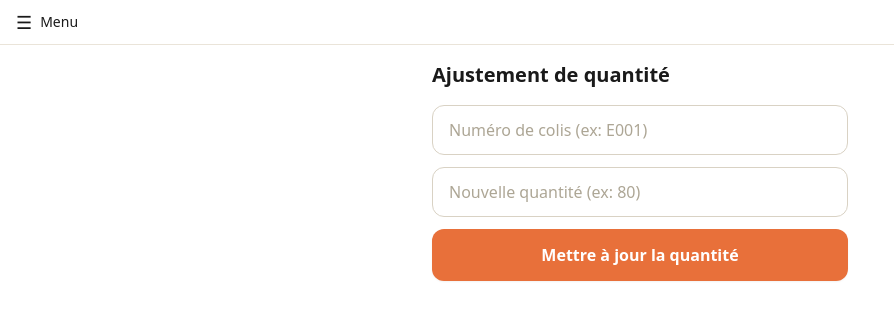
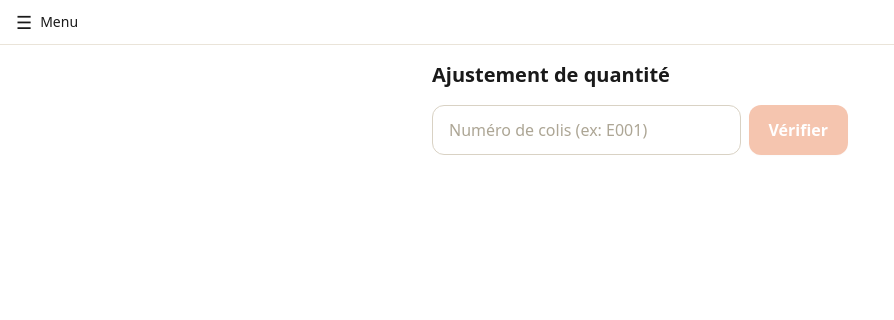
Before and after one commit to axell152/gestion-colis, a Next.js app: page /quantite in a window 1280 px wide. Shown: the top 320 px of the page, without its empty margins (0-894 px from the left). Built offline with nearby package versions, Linux system fonts and the light colour scheme.

Commit message:
Update page.tsx

```diff
--- a/src/app/quantite/page.tsx
+++ b/src/app/quantite/page.tsx
@@ -1,11 +1,13 @@
 'use client'
 
 import { useEffect, useState } from 'react'
-import { ajusterQuantite } from '@/lib/colis-actions'
 import UtilisateurActuel from '@/app/components/UtilisateurActuel'
+import { ajusterQuantite, rechercherColisParNumero } from '@/lib/colis-actions'
 
 const champClass =
   'w-full px-4 py-3 text-base rounded-xl border border-[#D9D2C4] bg-white text-[#1A1A1A] placeholder-[#ADA695] focus:outline-none focus:border-[#E8703A] focus:ring-2 focus:ring-[#E8703A]/20'
+
+type ColisTrouve = Awaited<ReturnType<typeof rechercherColisParNumero>>
 
 export default function QuantitePage() {
   const [numeroColis, setNumeroColis] = useState('')
@@ -15,6 +17,8 @@ export default function QuantitePage() {
     texte: string
   } | null>(null)
   const [utilisateurId, setUtilisateurId] = useState('')
+  const [colisTrouve, setColisTrouve] = useState<ColisTrouve>(null)
+  const [recherche, setRecherche] = useState(false)
 
   useEffect(() => {
   const id = localStorage.getItem('utilisateurId')
@@ -23,6 +27,26 @@ export default function QuantitePage() {
     setUtilisateurId(id)
   }
 }, [])
+
+async function onVerifier() {
+  setMessage(null)
+  setRecherche(true)
+
+  const colis = await rechercherColisParNumero(numeroColis)
+
+  setRecherche(false)
+
+  if (!colis) {
+    setColisTrouve(null)
+    setMessage({
+      type: 'error',
+      texte: `Colis "${numeroColis}" introuvable ou déjà sorti.`,
+    })
+    return
+  }
+
+  setColisTrouve(colis)
+}
 
   async function onSubmit(e: React.FormEvent) {
     e.preventDefault()
@@ -65,14 +89,51 @@ export default function QuantitePage() {
       <h1 className="text-xl font-semibold text-[#1A1A1A]">Ajustement de quantité</h1>
 
       <form onSubmit={onSubmit} className="flex flex-col gap-3 mt-4">
+        <div className="flex gap-2">
   <input
     value={numeroColis}
-          onChange={(e) => setNumeroColis(e.target.value.toUpperCase())}
+    onChange={(e) => {
+      setNumeroColis(e.target.value.toUpperCase())
+      setColisTrouve(null)
+      setMessage(null)
+    }}
     placeholder="Numéro de colis (ex: E001)"
     className={champClass}
     required
   />
 
+  <button
+    type="button"
+    onClick={onVerifier}
+    disabled={!numeroColis || recherche}
+    className="px-5 rounded-xl bg-[#E8703A] text-white font-semibold text-base shadow-sm active:scale-[0.98] transition disabled:opacity-40"
+  >
+    Vérifier
+  </button>
+</div>
+
+{colisTrouve && (
+  <div className="p-4 rounded-xl border border-[#D9D2C4] bg-white">
+    <p className="font-semibold text-[#1A1A1A]">
+      {colisTrouve.designation}
+    </p>
+
+    <p className="text-sm text-[#8A8378] mt-1">
+      Référence : {colisTrouve.reference}
+    </p>
+
+    <p className="text-sm text-[#8A8378]">
+      Quantité actuelle : {colisTrouve.quantite}
+    </p>
+
+    <p className="text-sm text-[#8A8378]">
+      Zone : {colisTrouve.emplacement}
+    </p>
+  </div>
+)}
+
+        {colisTrouve && (
+<>
 <input
   type="number"
   min={0}
@@ -89,6 +150,8 @@ export default function QuantitePage() {
 >
   Mettre à jour la quantité
 </button>
+</>
+)}
       </form>
 
       {message && (
```
Lines whose indentation alone changed are shown as unchanged.
